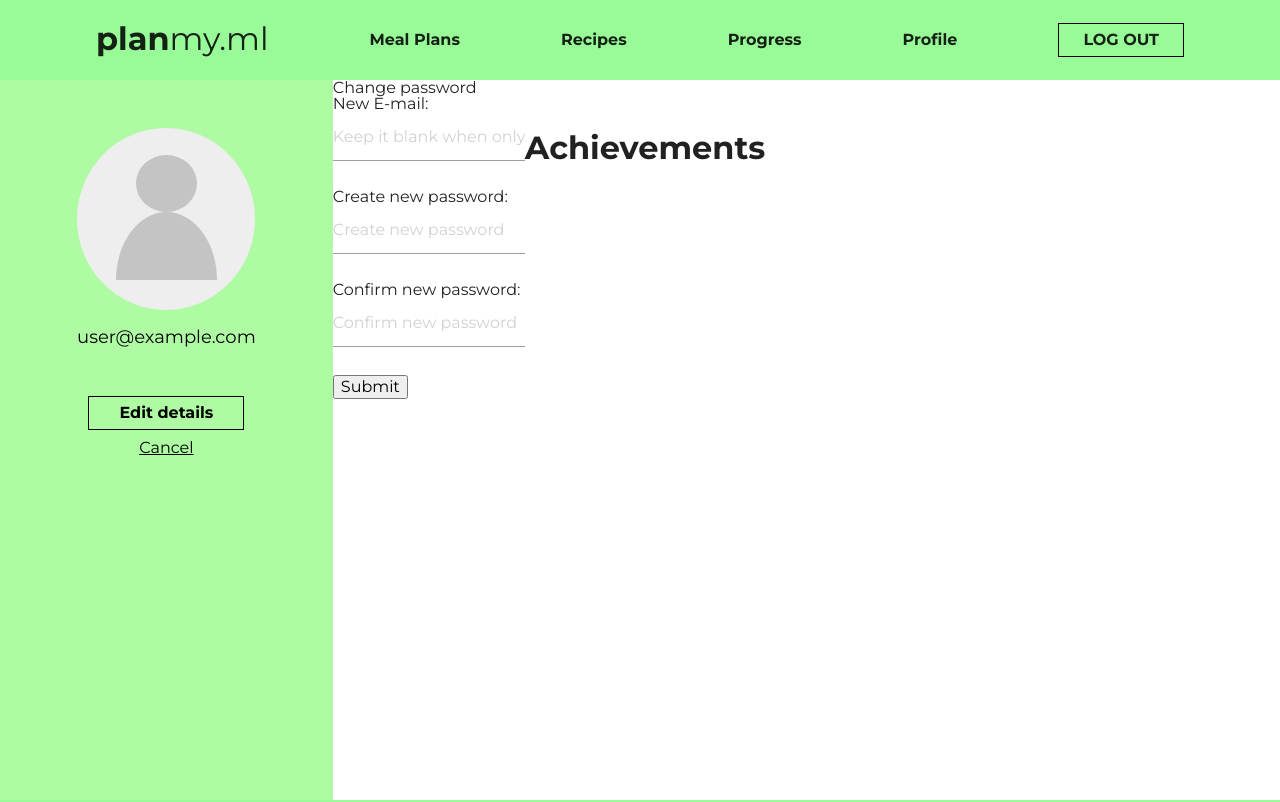
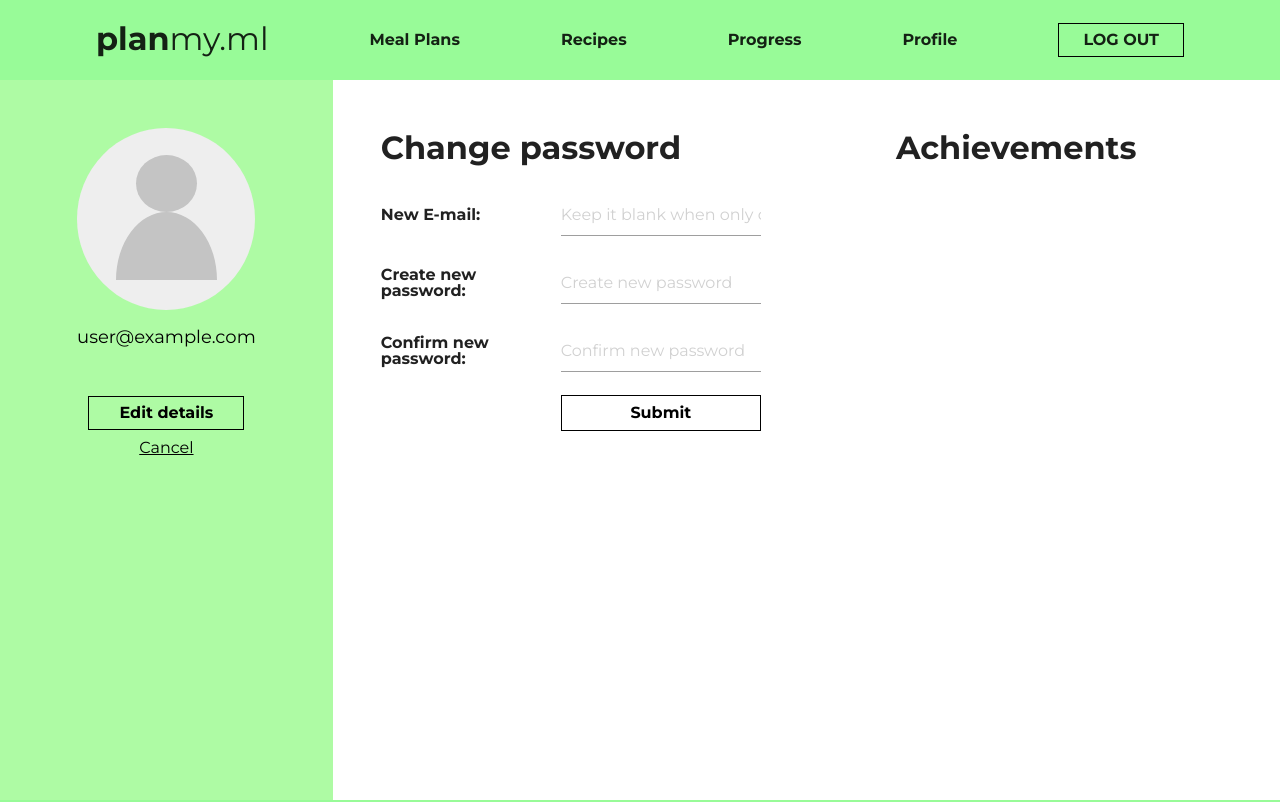
Before and after one commit to CS353T11/CS353TeamProject, a React (Create React App) app: page /edit-pwd in a window 1280 px wide. Shown: the top 802 px of the page. Built offline with nearby package versions, Linux system fonts and the light colour scheme; no server answers; the database is empty; sample sign-in values are in the browser's storage.

Commit message:
change password style fix

```diff
--- a/src/components/userInfo/changePassword.js
+++ b/src/components/userInfo/changePassword.js
@@ -90,28 +90,28 @@ export default class ChangePassword extends React.Component {
         return (
             <div className="profile">
                 <SideBar name={name} email={email} path="/edit-pwd" />
-                <div className="extra-details">
+                <div className="profile-details">
                     <form onSubmit={this.handleSubmit} className="form">
-                        <div className="hdr">Change password</div>
+                        <h3 className="title">Change password</h3>
                         <div className="table">
                             {/* <div className="row">
                                 <div className="cell">Old password:</div>
                                 <div className="cell"><input id="oldPassword" required className="input" type="password" placeholder="Old password" onChange={this.handleChange} value={oldPassword}></input></div>
                             </div> */}
                             <div className="row">
-                                <div className="cell">New E-mail:</div>
+                                <div className="cell bold">New E-mail:</div>
                                 <div className="cell"><input id="newEmail" className="input" type="email" placeholder="Keep it blank when only change password" onChange={this.handleChange} value={newEmail}></input></div>
                             </div>
                             <div className="row">
-                                <div className="cell">Create new password:</div>
+                                <div className="cell bold">Create new password:</div>
                                 <div className="cell"><input id="newPassword" className="input" type="password" placeholder="Create new password" onChange={this.handleChange} value={newPassword}></input></div>
                             </div>
                             <div className="row">
-                                <div className="cell">Confirm new password:</div>
+                                <div className="cell bold">Confirm new password:</div>
                                 <div className="cell"><input id="confirmNewPassword" className="confirmNewPassword" type="password" placeholder="Confirm new password" onChange={this.handleChange} value={confirmNewPassword}></input></div>
                             </div>
                             <div>
-                                <button type="submit" className="submit">Submit</button>
+                                <button type="submit" className="btn-login submit">Submit</button>
                                 <div>
                                     {this.state.success ? <p style={{ color: "green" }}>{this.state.success}</p> : null}
                                     {this.state.error ? <p style={{ color: "red" }}>{this.state.error.message}</p> : null}
--- a/src/scss/styles.scss
+++ b/src/scss/styles.scss
@@ -728,6 +728,7 @@ body, input, select, button {
     width: 200px;
     height: 48px;
     &.bold {
+      width: 180px;
       font-weight: bold;
     }
     div.input-field.col {
```
